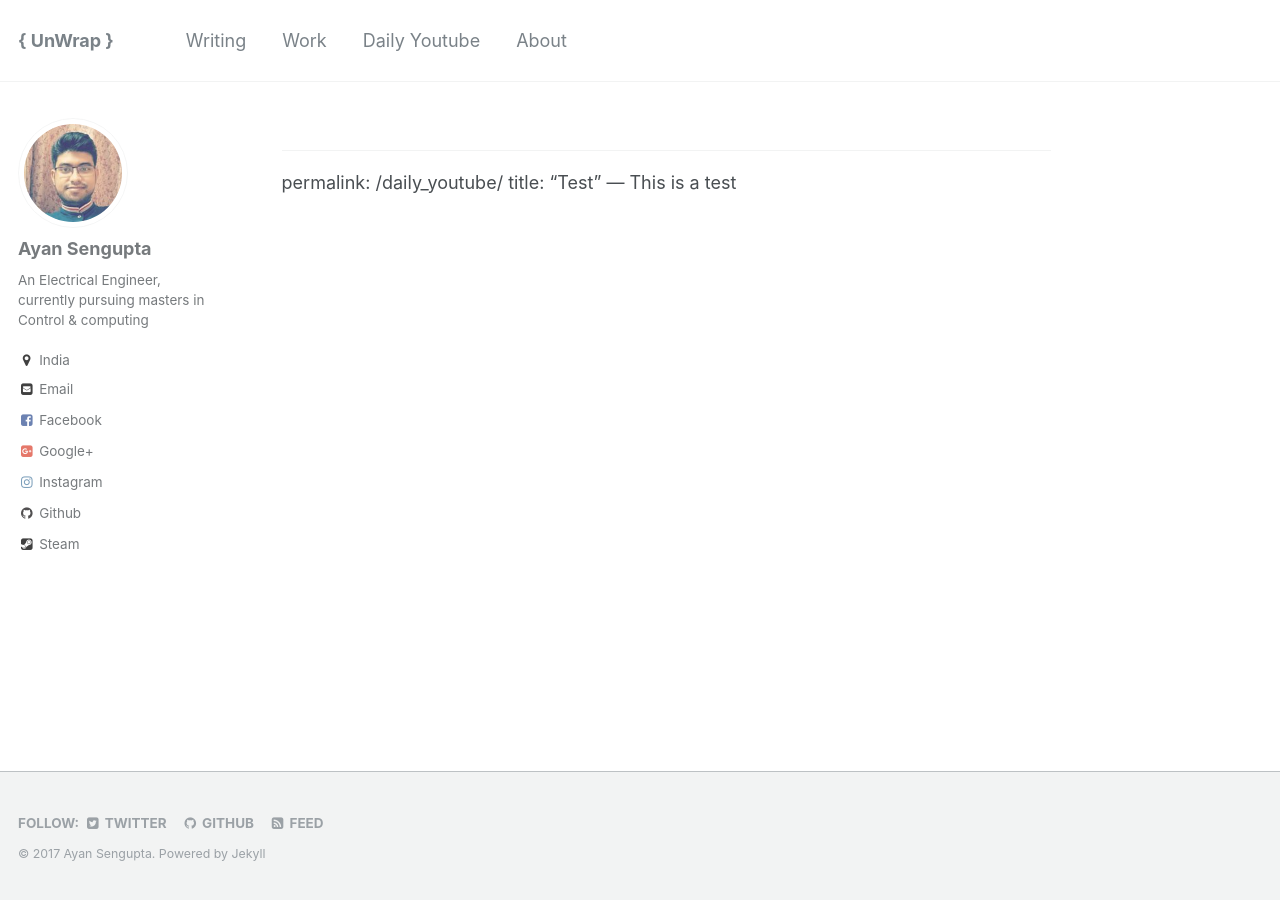
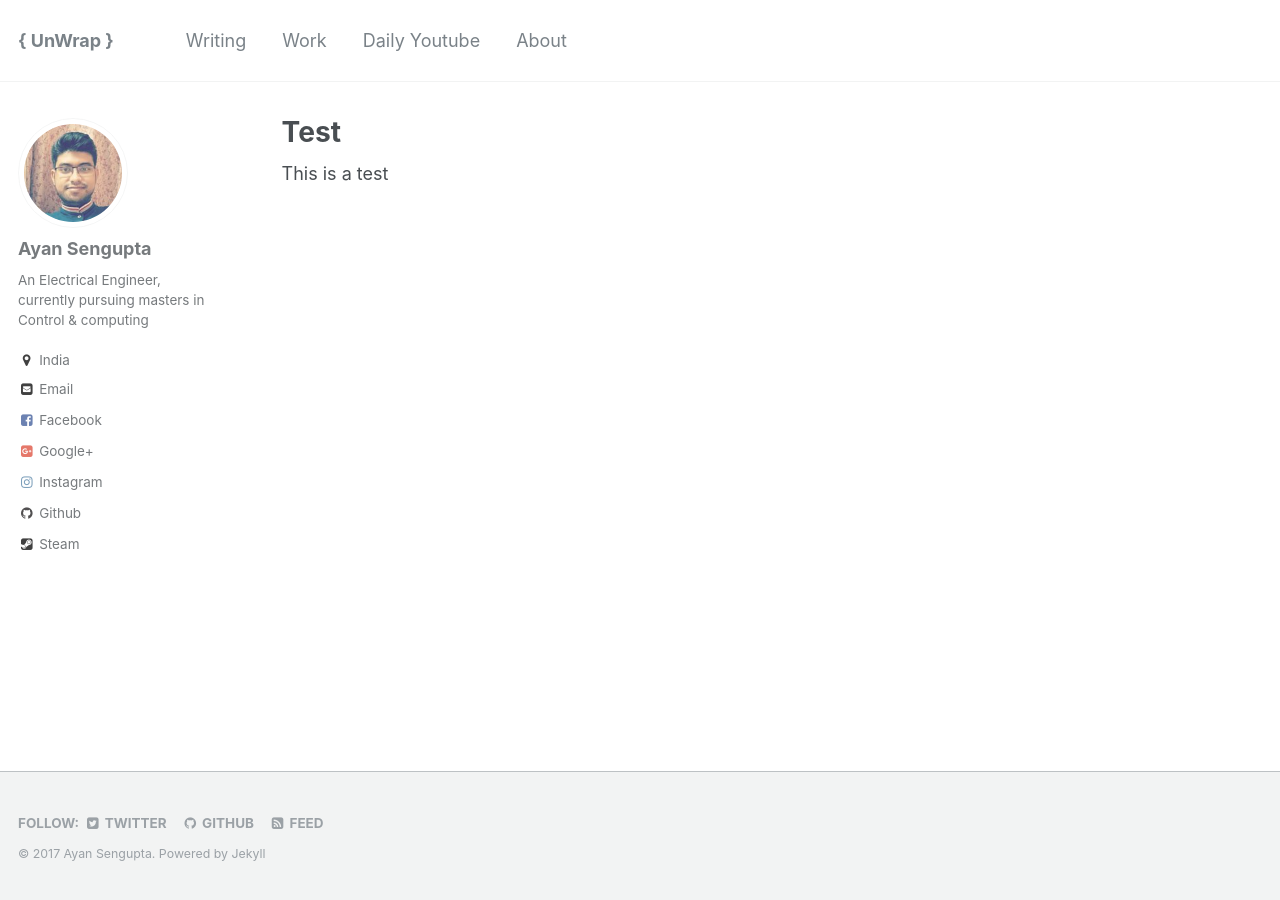
Before and after one commit to ayansengupta17/ayansengupta17.github.io, a Jekyll site: the page built from _pages/utube/utube.md, in a window 1280 px wide. Built offline with Jekyll 4.4.1, drawn with Linux system fonts in a browser that asks for light colours; our own code applies the rules of GitHub Pages for plain Markdown files.

```diff
--- a/_pages/daily_youtube.md
+++ b/_pages/utube/utube.md
@@ -1,6 +1,5 @@
-
 ---
-permalink: /daily_youtube/
+permalink: /utube/
 title: "Test"
 ---
 This is a test
```
Also changed, not shown: _pages/about.md (+1 -1 lines), _posts/2017-07-04-First-Post.md (+0 -1 lines).
